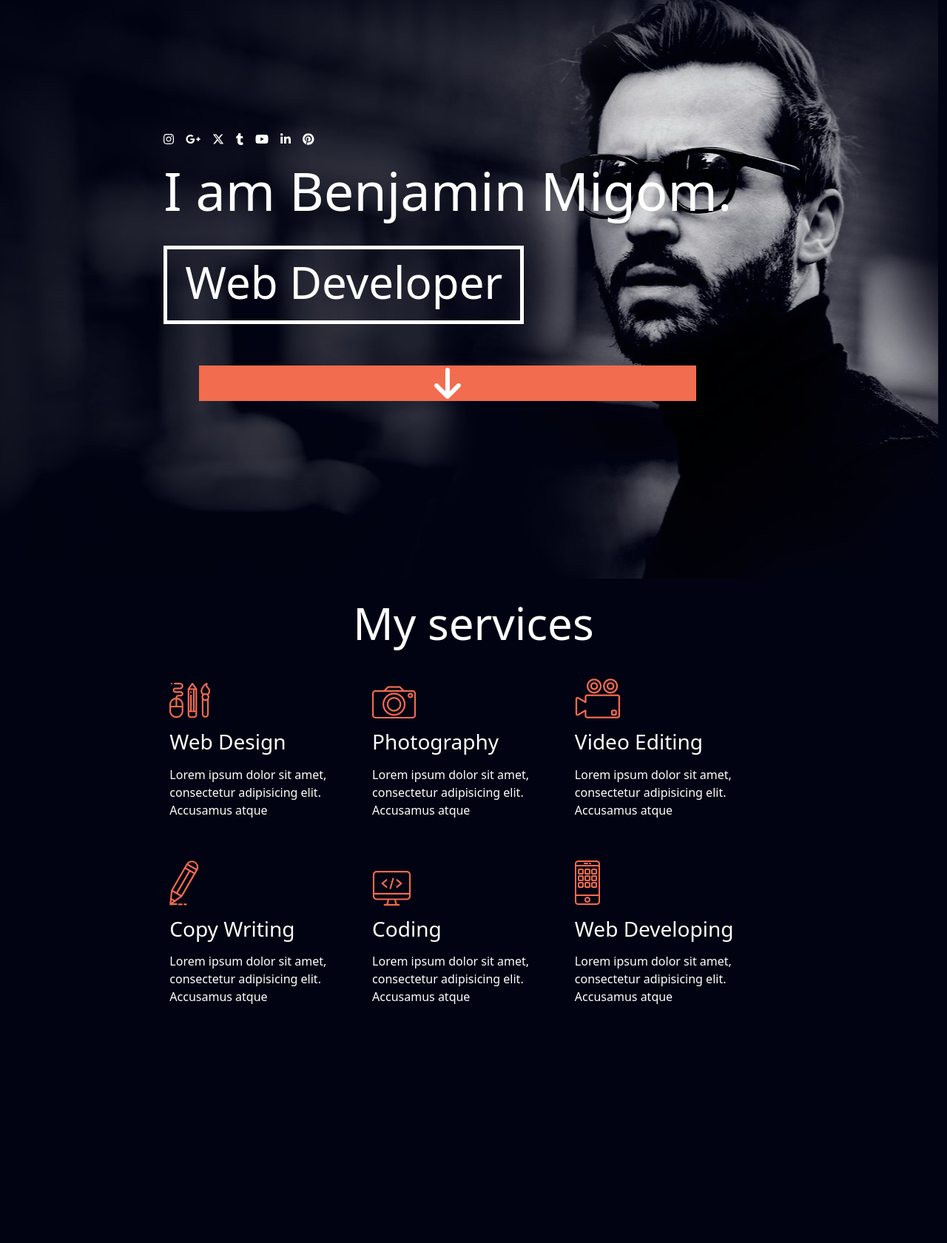
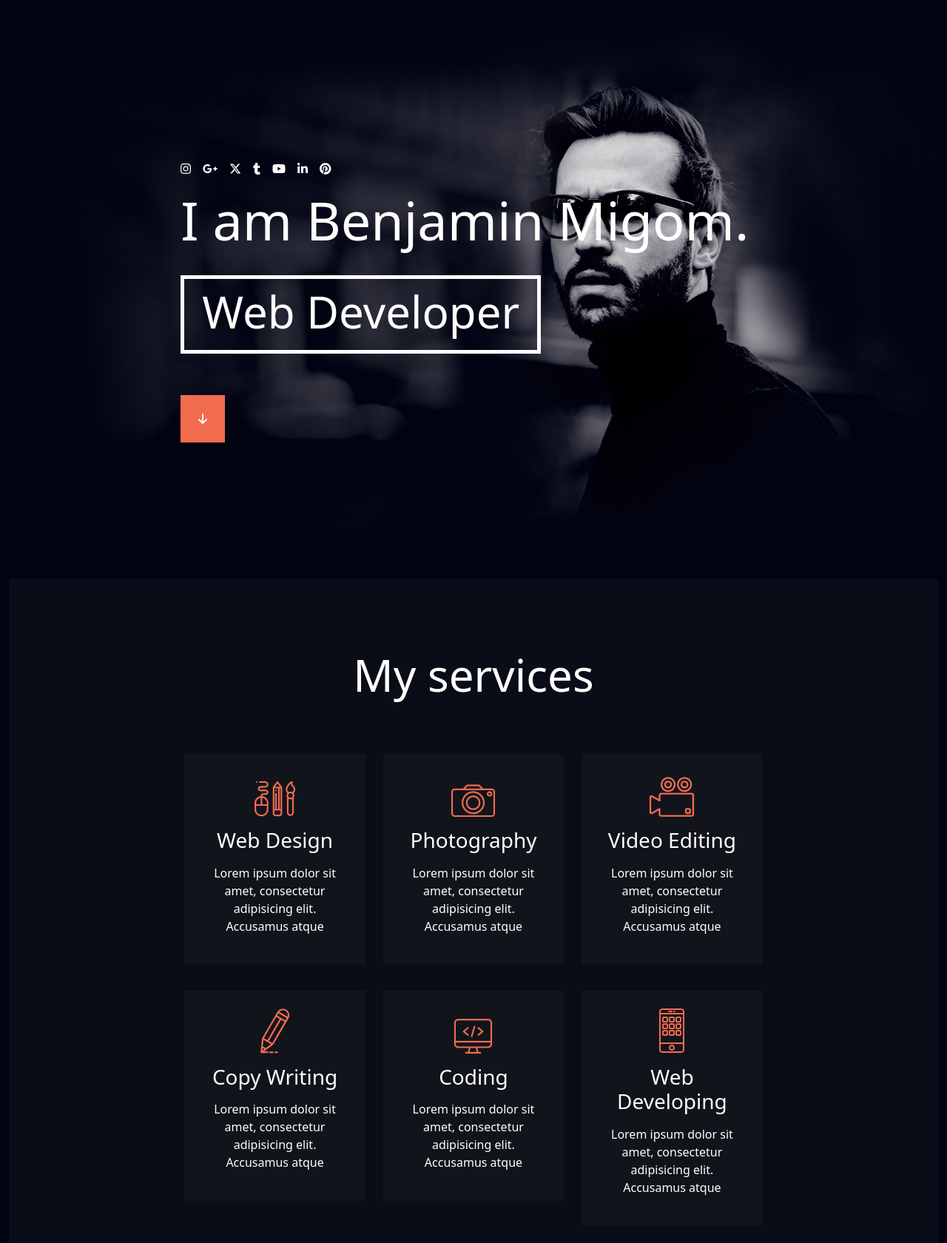
Before and after one commit to BBENJA50/portfolio, a website built with Vite: page src/index.html in a window 1280 px wide. Shown: the part 76-1756 px from the top of the page at 74% size. Before the commit the page ends 1491 px from the top, so only its background shows below. Built offline with nearby package versions, Linux system fonts and the light colour scheme; files whose address does not match are found by name.

Commit message:
added 2 sections

```diff
--- a/package.json
+++ b/package.json
@@ -18,6 +18,7 @@
   "dependencies": {
     "@popperjs/core": "^2.11.8",
     "aos": "^2.3.4",
-    "bootstrap": "^5.3.2"
+    "bootstrap": "^5.3.2",
+    "bootstrap-icons": "^1.11.1"
   }
 }
--- a/src/index.html
+++ b/src/index.html
@@ -8,7 +8,7 @@
 </head>
 <body class="bg-selfer container-fluid">
 <header class="row">
-    <div class="col bg-white">
+    <div class="col bg-white  sticky-top">
         <div class="row">
             <div class="col-lg-8 offset-lg-2">
                 <nav class="navbar navbar-expand-lg">
@@ -16,7 +16,8 @@
                         <a class="navbar-brand" href="#">
                             <img alt="logo" id="logo" src="./images/logo.png">
                         </a>
-                        <button aria-controls="navbarSupportedContent" aria-expanded="false" aria-label="Toggle navigation"
+                        <button aria-controls="navbarSupportedContent" aria-expanded="false"
+                                aria-label="Toggle navigation"
                                 class="navbar-toggler" data-bs-target="#navbarSupportedContent"
                                 data-bs-toggle="collapse" type="button">
                             <span class="navbar-toggler-icon"></span>
@@ -27,13 +28,13 @@
                                     <a aria-current="page" class="nav-link active" href="#">HOME</a>
                                 </li>
                                 <li class="nav-item">
-                                    <a class="nav-link" href="#">ABOUT ME</a>
+                                    <a class="nav-link" href="#aboutMe">ABOUT ME</a>
                                 </li>
                                 <li class="nav-item">
                                     <a class="nav-link" href="#">MY WORKS</a>
                                 </li>
                                 <li class="nav-item">
-                                    <a class="nav-link" href="#">SERVICES</a>
+                                    <a class="nav-link" href="#myservices">SERVICES</a>
                                 </li>
                                 <li class="nav-item">
                                     <a class="nav-link" href="#">CONTACT</a>
@@ -46,9 +47,10 @@
             </div>
         </div>
     </div>
-    <div class="row vh-100" id="bghero">
-        <div class="col-lg-8 d-flex offset-lg-2 align-items-center ">
-            <div class="d-flex flex-column text-white ">
+    <div class="row pt-5 vh-100" id="bghero">
+        <div class="col-lg-8 d-flex offset-lg-2 align-items-center p-0">
+            <div class="text-white " id="headercontent">
+                <div>
                     <ul class="d-flex px-0 mx-0" id="socials">
                         <li class="list-group-item me-2"><a href="#">
                             <svg height="1em" viewBox="0 0 448 512" xmlns="http://www.w3.org/2000/svg">
@@ -79,7 +81,7 @@
                             </a>
                         </li>
                         <li class="list-group-item mx-2">
-                        <a  href="#">
+                            <a href="#">
                                 <svg height="1em" viewBox="0 0 320 512" xmlns="http://www.w3.org/2000/svg">
                                     <style>svg {
                                         fill: #ffffff
@@ -119,11 +121,21 @@
                             </a>
                         </li>
                     </ul>
-                <h1>
+                    <h1 class="p-0">
                         I am Benjamin Migom.
                     </h1>
-                <div class="d-inline-flex"><h2 class="border border-5 border-white pb-3 pt-2 px-4 mt-4">Web Developer</h2></div>
-                <svg id="arrowdown" class="m-5" xmlns="http://www.w3.org/2000/svg" height="3em" viewBox="0 0 384 512"><style>svg{fill:#ffffff}</style><path d="M169.4 470.6c12.5 12.5 32.8 12.5 45.3 0l160-160c12.5-12.5 12.5-32.8 0-45.3s-32.8-12.5-45.3 0L224 370.8 224 64c0-17.7-14.3-32-32-32s-32 14.3-32 32l0 306.7L54.6 265.4c-12.5-12.5-32.8-12.5-45.3 0s-12.5 32.8 0 45.3l160 160z"/></svg>
+                    <div class="d-inline-flex p-0"><h2 class="border border-5 border-white pb-3 pt-2 px-4 mt-4">Web
+                        Developer</h2></div>
+                </div>
+                <a href="#myservices">
+                    <svg class="mt-5  d-inline-flex p-4" height="4em" id="arrowdown" viewBox="0 0 384 512"
+                         xmlns="http://www.w3.org/2000/svg">
+                        <style>svg {
+                            fill: #ffffff
+                        }</style>
+                        <path d="M169.4 470.6c12.5 12.5 32.8 12.5 45.3 0l160-160c12.5-12.5 12.5-32.8 0-45.3s-32.8-12.5-45.3 0L224 370.8 224 64c0-17.7-14.3-32-32-32s-32 14.3-32 32l0 306.7L54.6 265.4c-12.5-12.5-32.8-12.5-45.3 0s-12.5 32.8 0 45.3l160 160z"/>
+                    </svg>
+                </a>
             </div>
 
         </div>
@@ -133,39 +145,50 @@
 </header>
 
 <main class="container-fluid">
-    <section class="row" id="myservices">
-        <div class="col-lg-8 offset-lg-2 text-center text-white my-4">
-            <h2>My services</h2>
+    <section class="row pb-5 justify-content-center bg-mydark" id="myservices">
+        <div class="text-center text-white my-4">
+            <h2 class="pb-4">My services</h2>
         </div>
         <div class="row">
-            <div class="col-lg-8 offset-lg-2  text-white">
-                <div class="row">
-                    <article class="col-lg-4">
+            <div class="col-lg-8 offset-lg-2  text-white" id="articles">
+                <div class="row" id="newarticles">
+                    <div class="col-12 col-md-6 col-xl-4">
+                        <article class="col-12 p-4">
                             <img alt="iconbrushes" src="images/icon-brushes.png">
                             <h3>Web Design</h3>
                             <p>Lorem ipsum dolor sit amet, consectetur adipisicing elit. Accusamus atque </p>
                         </article>
-                    <article class="col-lg-4">
+                    </div>
+                    <div class="col-12 col-md-6 col-xl-4">
+                        <article class="col-12 p-4">
                             <img alt="iconcamera" src="images/icon-camera.png">
                             <h3>Photography</h3>
                             <p>Lorem ipsum dolor sit amet, consectetur adipisicing elit. Accusamus atque </p>
                         </article>
-                    <article class="col-lg-4">
+                    </div>
+                    <div class="col-12 col-md-6 col-xl-4">
+                        <article class="col-12 p-4">
                             <img alt="iconvideo" src="images/icon-video.png">
                             <h3>Video Editing</h3>
                             <p>Lorem ipsum dolor sit amet, consectetur adipisicing elit. Accusamus atque </p>
                         </article>
-                    <article class="col-lg-4">
+                    </div>
+                    <div class="col-12 col-md-6 col-xl-4">
+                        <article class="col-12 p-4">
                             <img alt="iconpencil" src="images/icon-pencil.png">
                             <h3>Copy Writing</h3>
                             <p>Lorem ipsum dolor sit amet, consectetur adipisicing elit. Accusamus atque </p>
                         </article>
-                    <article class="col-lg-4">
+                    </div>
+                    <div class="col-12 col-md-6 col-xl-4">
+                        <article class="col-12 p-4">
                             <img alt="iconlcd" src="images/icon-lcd.png">
                             <h3>Coding</h3>
                             <p>Lorem ipsum dolor sit amet, consectetur adipisicing elit. Accusamus atque </p>
                         </article>
-                    <article class="col-lg-4">
+                    </div>
+                    <div class="col-12 col-md-6 col-xl-4">
+                        <article class="col-12 p-4">
                             <img alt="iconphone" src="images/icon-phone.png">
                             <h3>Web Developing</h3>
                             <p>Lorem ipsum dolor sit amet, consectetur adipisicing elit. Accusamus atque </p>
@@ -173,6 +196,39 @@
                     </div>
                 </div>
             </div>
+        </div>
+    </section>
+    <section class="row pb-5 justify-content-center text-white" id="aboutMe">
+        <div class="text-center my-4">
+            <h2 class="pb-4">ABOUT ME</h2>
+        </div>
+        <article class="col-lg-8 align-items-center">
+            <div class="row">
+                <div class="col-12 col-lg-6">
+                    <img alt="manlooking" src="images/img-man-looking.jpg">
+                </div>
+                <div class="col-12 col-lg-6 text-center">
+
+                    <h3 class="border border-3 p-4 d-inline-flex mx-auto">Hi There</h3>
+                    <p class="text-start pt-5">In id nulla magna. Nullam posuere fermentum mattis. Nunc id dui at sapien faucibus fermentum ut vel diam. Nullam tempus, nunc id efficitur sagittis, urna est ultricies eros, ac porta sem turpis quis leo. Nulla in feugiat elit.</p>
+                    <div class="row bg-mylight text-start">
+                        <div class="col-6">
+                            <p>Name:</p>
+                            <p>Benjamin Migom</p>
+                            <p>Email:</p>
+                            <p>migom@hotmail.be</p>
+                        </div>
+                        <div class="col-6">
+                            <p>Phone:</p>
+                            <p>+32 498 020 613</p>
+                            <p>Twitter</p>
+                            <p>BenjaminMigom</p>
+                        </div>
+                    </div>
+                </div>
+
+            </div>
+        </article>
     </section>
 
 </main>
--- a/src/js/main.js
+++ b/src/js/main.js
@@ -1,6 +1,10 @@
 // Import our custom CSS
 import '../scss/styles.scss'
+import 'bootstrap-icons/font/bootstrap-icons.css'
+
+// ALLES HIER BOVEN INVOEGEN
 import '../scss/mycss.scss'
+
 
 // Import all of Bootstrap's JS
 import * as bootstrap from 'bootstrap'
--- a/src/scss/mycss.scss
+++ b/src/scss/mycss.scss
@@ -1,6 +1,8 @@
 //VARIABELEN ---------------------------------------------
 $myOrange:#f26c4f;
 $myBackground:#020312;
+$myLightGrey:#12141c;
+$myDarkGrey:#0a0c17;
 
 //LETTERTYPES --------------------------------------------
 @font-face {
@@ -19,19 +21,29 @@ $myBackground:#020312;
 //STARTING POINT ALL MOBILE DEVICES ----------------------
 #bghero{
   background: url("../images/bg-hero.jpg") no-repeat center;
+  background-size: cover;
 }
 .bg-selfer{
   background: $myBackground;
-
 }
-
+.bg-mylight{
+  background-color: $myLightGrey;
+}
+.bg-mydark{
+  background-color: $myDarkGrey;
+}
+h2{
+  padding-top: 70px;
+  font-size: 40px;
+}
 h3{
    margin-top: 15px;
    margin-bottom: 15px;
  }
-article{
-  margin-top: 15px;
-  margin-bottom: 40px;
+
+
+#headercontent{
+  margin-left: 35px;
 }
 #socials{
   li{
@@ -45,6 +57,23 @@ article{
 #arrowdown{
   background: $myOrange;
 }
+#myservices{
+  article{
+    margin-top: 15px;
+    margin-bottom: 20px;
+    text-align: center;
+    background-color: $myLightGrey;
+  }
+}
+#articles{
+  padding-left: 20px;
+  padding-right: 20px;
+}
+#newarticles{
+  justify-content: center;
+}
+
+
 
 //STARTING POINT LARGER DEVICES --------------------------
 @media (min-width: 992px) {
@@ -67,5 +96,15 @@ article{
   h2{
     font-size: 60px;
   }
+  article{
+    margin: 0;
+    padding: 0;
+    margin-top: 15px;
+    margin-bottom: 40px;
+    text-align: left;
+  }
+  #newarticles{
+    justify-content: space-evenly;
+  }
 
 }
```
Also changed, not shown: 1 other file. Lines whose indentation alone changed are shown as unchanged.
